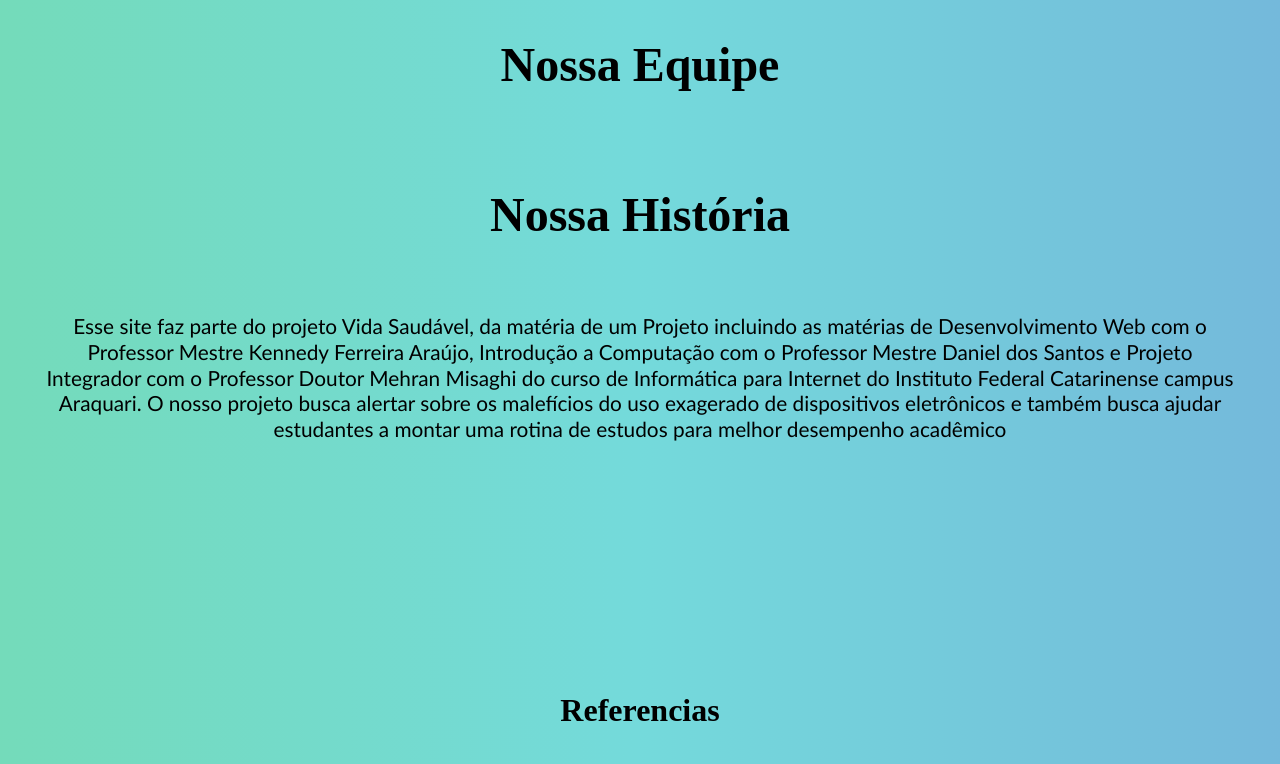
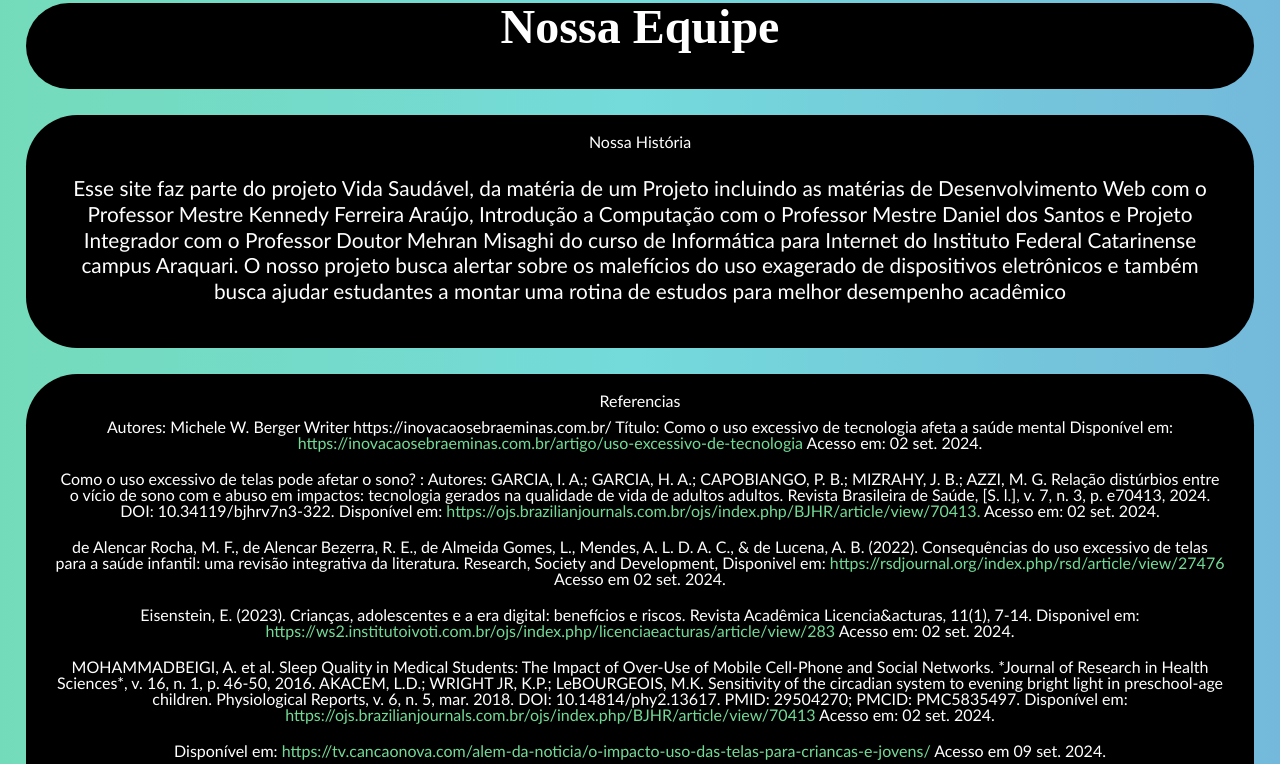
Before and after one commit to GustavoAlvHnr/Uso-Equilibrado-De-Telas, a plain HTML site: page Equipe.html in a window 1280 px wide. Shown: the part 189-953 px from the top of the page. Drawn offline with Linux system fonts and the light colour scheme.

Commit message:
Recodado o css do nossa equipe e arrumações em outras pags

```diff
--- a/Css/equipe.css
+++ b/Css/equipe.css
@@ -61,6 +61,7 @@ html{
     background-image: linear-gradient(to right, #74dbba, #74dadb,#74b9db);
     width: 100%;
     height: 100%;
+    color: white;
 }
 .botao{
     background-color: white;
@@ -100,35 +101,36 @@ header nav ul li{
 /*///////////////////////////
             Topo
 ///////////////////////////*/
+section{
+    border-radius: 4vw;
+    background-color: black;
+    margin: 2vw;
+    padding: 1.5vw;
+    text-align: center;
+
+}
 section.topo {
-    text-align: left;
     padding: 0 0 3vw 0;
 }
 section.topo h1{
     font-size: 3rem;
-    padding: 2vw 0 5vw 0;
     font-family: 'Times New Roman', Times, serif;
     font-weight: bold;
-    text-align: center;
 }
 section.topo ul li{
     font-size: 1.3rem;
     padding: 1vw 0 1vw 0;
 }
-section.topo h1{
+section.historia h2{
     font-size: 3rem;
-    text-align: center;
-    padding: 3vw 0 5vw 0;
     font-family: 'Times New Roman', Times, serif;
     font-weight: bold;
 }
 section.Historia p{
-    padding: 10px 3vw 10px 3vw;
-    text-align: center;
+    padding: 2vw;
     font-size: 1.3rem;
     line-height: 2vw;
     text-wrap: pretty;
-    margin-bottom: 11vw;
 }
 
 /*///////////////////////////
@@ -136,29 +138,13 @@ section.Historia p{
 ///////////////////////////*/
 section.referencia{
     text-align: center;
-    padding: 2vw 0 0 0;
-    margin-bottom: 4vw;
-}
-section.referencia h2{
-    font-size: 2rem;
-    font-family: 'Times New Roman', Times, serif;
-    font-weight: bold;
-    margin: 3vw 0 3vw 0;
-
-}
-section.referencia ul{
-    text-align: center;
-    padding: 0 4vw 0 4vw;
-    text-wrap: balance;
-    line-height: 2vw;
-    margin: 0 20% 0 20%;
-    border: 2px dotted black;
-    border-right: 4px dotted black
-    ;
-
+    background-color: black;
+    margin: 2vw;
+    padding: 1.5vw;
+    border-radius: 4vw;
 }
 section.referencia ul li a{
-    color: darkslategray;
+    color: #74db97;
 }
 section.referencia ul li{
     padding: 10px;
@@ -189,11 +175,3 @@ footer ul.icon li{
     padding: 10px 10px 10px 10px;
 
 }
-
-
-
-
-
-
-
-/*buttons de next e previous*/
--- a/Equipe.html
+++ b/Equipe.html
@@ -33,11 +33,11 @@
                 Nossa Equipe
             </h1>
 
-
+        </section>
             <section class="Historia">
-                <h1>
+                <h2>
                     Nossa História
-                </h1>
+                </h2>
                 <p>
                     Esse site faz parte do projeto Vida Saudável, da matéria de um Projeto incluindo as matérias de
                     Desenvolvimento Web com o Professor Mestre Kennedy Ferreira Araújo, Introdução a Computação com o
@@ -47,7 +47,6 @@
                     estudantes a montar uma rotina de estudos para melhor desempenho acadêmico
                 </p>
             </section>
-        </section>
         <section class="referencia">
             <h2>
                 Referencias
```
Also changed, not shown: Css/rotina.css (+4 -3 lines), rotina.html (+1 -1 lines).
